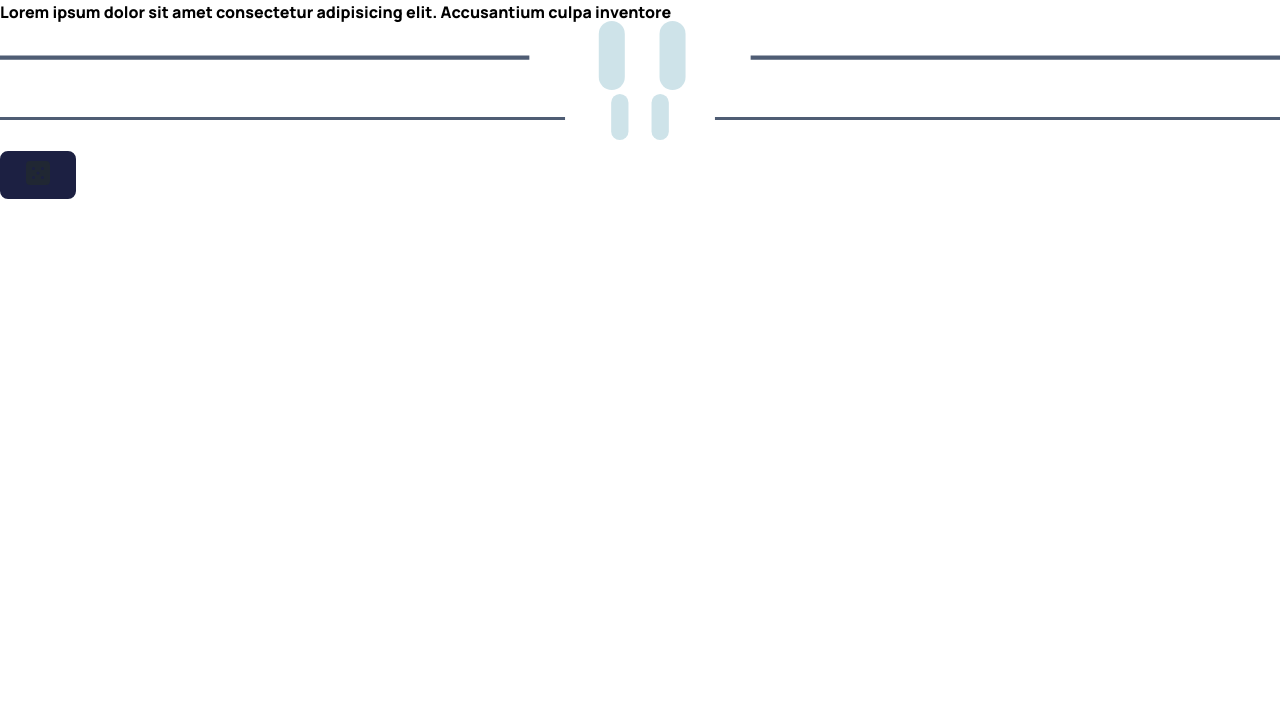
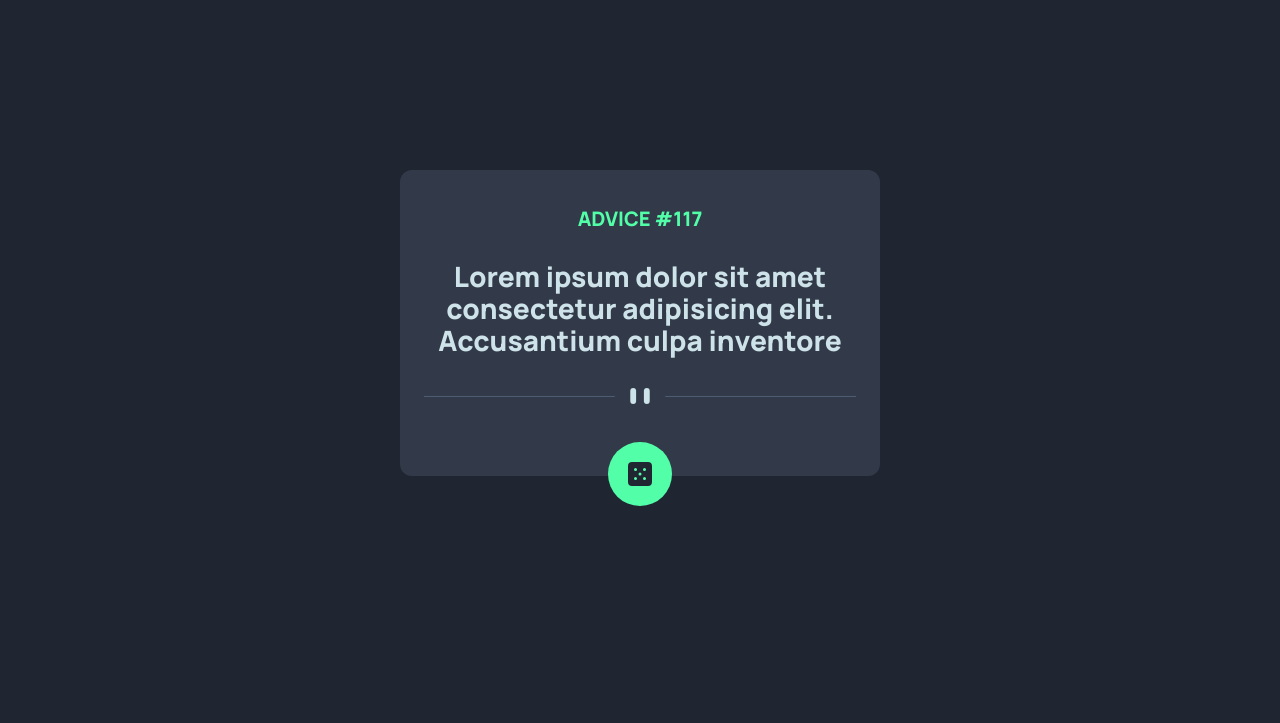
Before and after one commit to aruntutter/random-advice-generator, a plain HTML site: page index.html in a window 1280 px wide. Shown: the part 77-800 px from the top of the page. Drawn offline with Linux system fonts and the light colour scheme.

Commit message:
final styling

```diff
--- a/styles/style.css
+++ b/styles/style.css
@@ -43,38 +43,96 @@ li {
   list-style: none;
 }
 
-.container {
-  max-width: 1140px;
-  margin: 0 auto;
-  padding-left: 1rem;
-  padding-right: 1rem;
+/* Project CSS */
+
+body {
+  min-height: 100vh;
+  display: flex;
+  align-items: center;
+  justify-content: center;
+  background-color: var(--clr-Dark-Blue);
 }
 
-.btn {
-  display: inline-block;
-  border-radius: 8px;
-  padding: 0.5rem 1.5rem;
-  margin-top: 0.5rem;
-  text-transform: capitalize;
-  font-size: 1.2rem;
-  font-weight: 500;
-  cursor: pointer;
-  /* customize */
-  background-color: #1c2042;
-  color: white;
-  border: 2px solid #1c2042;
+.card {
+  width: 22.5rem;
+  display: flex;
+  flex-direction: column;
+  align-items: center;
+  text-align: center;
+  gap: 1rem;
+
+  background-color: var(--clr-Dark-Grayish-Blue);
+  padding: 1.5rem;
+  border-radius: 12px;
+  position: relative;
 }
 
-@media screen and (min-width: 576px) {}
+.divider-mobile {
+  display: block;
+}
 
-/* Medium devices (tablets) */
+.divider-desktop {
+  display: none;
+}
 
-@media (min-width: 768px) {}
+.card-title {
+  font-size: 1.25rem;
+  color: var(--clr-Neon-Green);
+}
 
+.quote {
+  font-size: 28px;
+  color: var(--clr-Light-Cyan);
+}
+
+.divider-container {
+  padding: 1rem 0;
+  margin-bottom: 2rem;
+}
+
+.button-container{
+  position: absolute;
+  bottom: -30px;
+  left: 50%;
+  transform: translateX(-50%);
+}
+
+.btn-dice {
+  width: 4rem;
+  height: 4rem;
+  border-radius: 50%;
+  border: none;
+  padding: 1rem;
+  outline: none;
+
+  display: flex;
+  align-items: center;
+  justify-content: center;
+  background-color: var(--clr-Neon-Green);
+}
+
+.btn-dice:hover {
+  cursor: pointer;
+  box-shadow: 0 0 20px var(--clr-Neon-Green);
+}
+
+.img-dice {
+  width: 1.50rem;
+}
+
+/* Media Query */
 /* Large devices (desktops) */
 
-@media (min-width: 991px) {}
+@media (min-width: 991px) {
+  .card {
+    width: 30rem;
+  }
 
-/* Extra large devices (large desktops) */
+  .divider-mobile {
+    display: none;
+  }
 
-@media (min-width: 1200px) {}
+  .divider-desktop {
+    display: block;
+  }
+}
```
